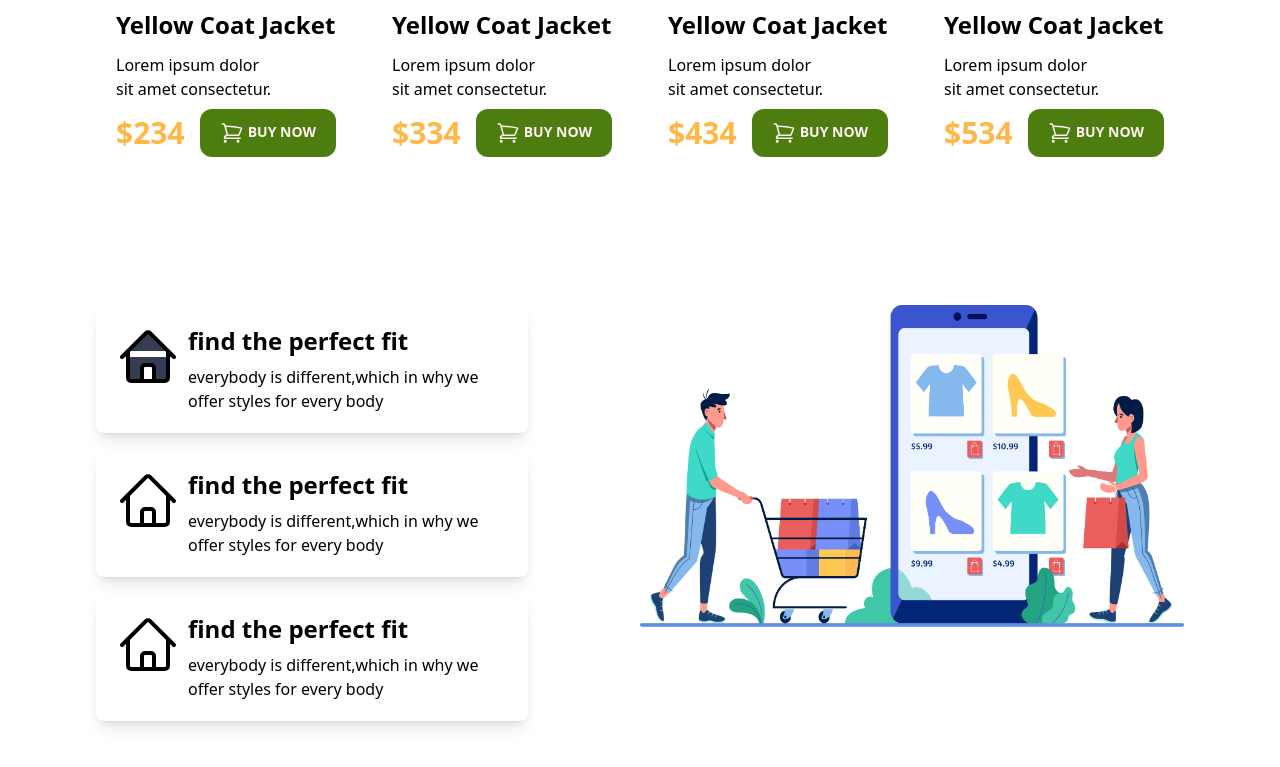
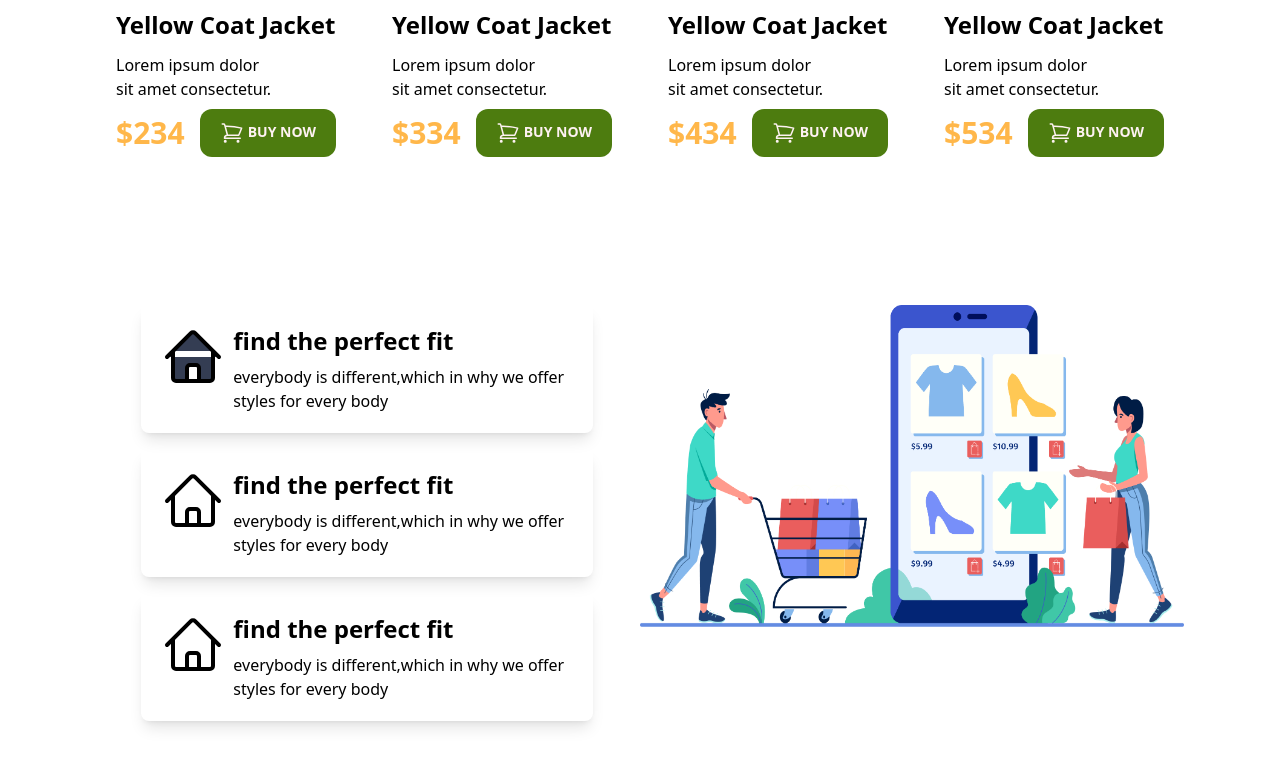
Before and after one commit to mdfoyezkhan/penguin-fashion-project, a plain HTML site: page index.html in a window 1280 px wide. Shown: the part 1060-1827 px from the top of the page. Drawn offline with nearby package versions, Linux system fonts and the light colour scheme.

Commit message:
some new code added

```diff
--- a/index.html
+++ b/index.html
@@ -96,18 +96,18 @@
         </section>
         <!-- ------------------------our services section start here----------------- -->
          <section class="grid grid-cols-1 md:grid-cols-2 justify-between mt-32 mb-7">
-            <div class="w-1/2 grid gap-4 items-center mb-8">
-                <div class="flex p-5 justify-between rounded-lg shadow-lg ">
+            <div class="w-10/12 mx-auto sm: w-1/2 grid gap-4 items-center mb-8">
+                <div class=" w-9/12 sm: flex p-5 justify-between rounded-lg shadow-lg  ">
                     <div class="mr-2"><svg xmlns="http://www.w3.org/2000/svg" fill="#343D53" viewBox="0 0 24 24" stroke-width="1.5" stroke="currentColor" class="size-16">
                         <path stroke-linecap="round" stroke-linejoin="round" d="m2.25 12 8.954-8.955c.44-.439 1.152-.439 1.591 0L21.75 12M4.5 9.75v10.125c0 .621.504 1.125 1.125 1.125H9.75v-4.875c0-.621.504-1.125 1.125-1.125h2.25c.621 0 1.125.504 1.125 1.125V21h4.125c.621 0 1.125-.504 1.125-1.125V9.75M8.25 21h8.25" />
                       </svg>
                       </div>
-                    <div>
+                    <div class="" >
                         <h3 class="text-2xl font-semibold mb-2">find the perfect fit</h3>
-                        <p class="w-80">everybody is different,which in why we offer styles for every body</p>
+                        <p>everybody is different,which in why we offer styles for every body</p>
                     </div>
                 </div>
-                <div class="flex p-5 justify-between rounded-lg shadow-lg">
+                <div class=" w-9/12 sm: flex p-5 justify-between rounded-lg shadow-lg">
                     <div class="mr-2"><svg xmlns="http://www.w3.org/2000/svg" fill="none" viewBox="0 0 24 24" stroke-width="1.5" stroke="currentColor" class="size-16">
                         <path stroke-linecap="round" stroke-linejoin="round" d="m2.25 12 8.954-8.955c.44-.439 1.152-.439 1.591 0L21.75 12M4.5 9.75v10.125c0 .621.504 1.125 1.125 1.125H9.75v-4.875c0-.621.504-1.125 1.125-1.125h2.25c.621 0 1.125.504 1.125 1.125V21h4.125c.621 0 1.125-.504 1.125-1.125V9.75M8.25 21h8.25" />
                       </svg>
@@ -117,12 +117,12 @@
                         <p>everybody is different,which in why we offer styles for every body</p>
                     </div>
                 </div>
-                <div class="flex p-5 justify-between rounded-lg shadow-lg">
+                <div class=" w-9/12 sm: flex p-5 justify-between rounded-lg shadow-lg">
                     <div class="mr-2"><svg xmlns="http://www.w3.org/2000/svg" fill="none" viewBox="0 0 24 24" stroke-width="1.5" stroke="currentColor" class="size-16">
                         <path stroke-linecap="round" stroke-linejoin="round" d="m2.25 12 8.954-8.955c.44-.439 1.152-.439 1.591 0L21.75 12M4.5 9.75v10.125c0 .621.504 1.125 1.125 1.125H9.75v-4.875c0-.621.504-1.125 1.125-1.125h2.25c.621 0 1.125.504 1.125 1.125V21h4.125c.621 0 1.125-.504 1.125-1.125V9.75M8.25 21h8.25" />
                       </svg>
                       </div>
-                    <div>
+                    <div class="w-max">
                         <h3 class="text-2xl font-semibold mb-2">find the perfect fit</h3>
                         <p>everybody is different,which in why we offer styles for every body</p>
                     </div>
```
